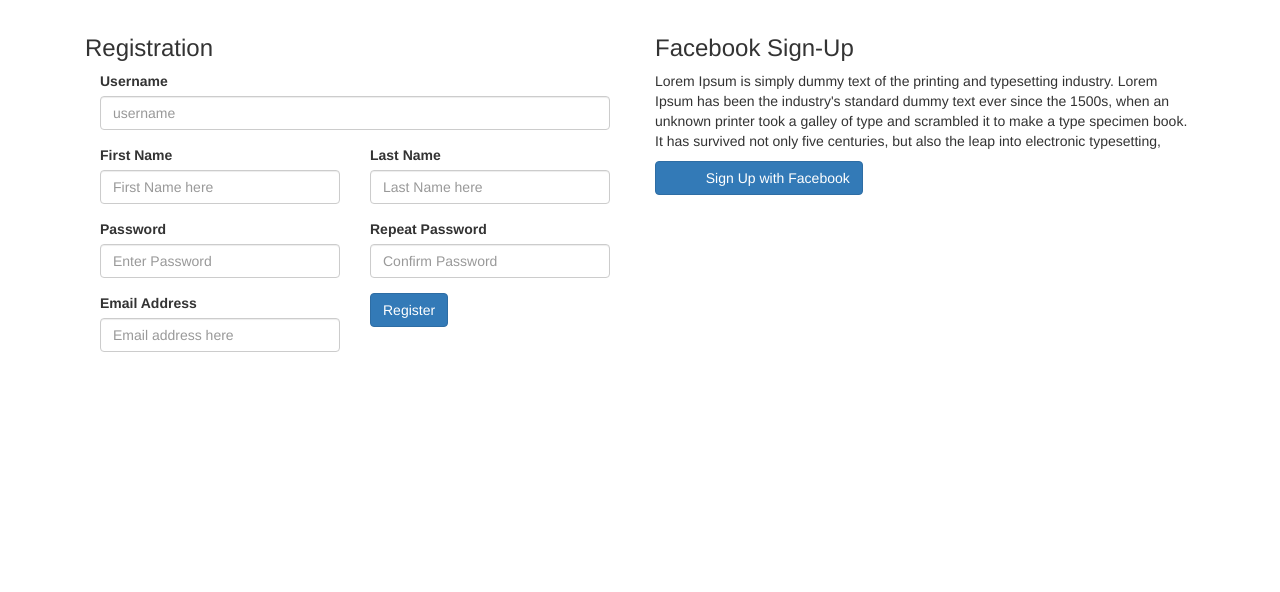
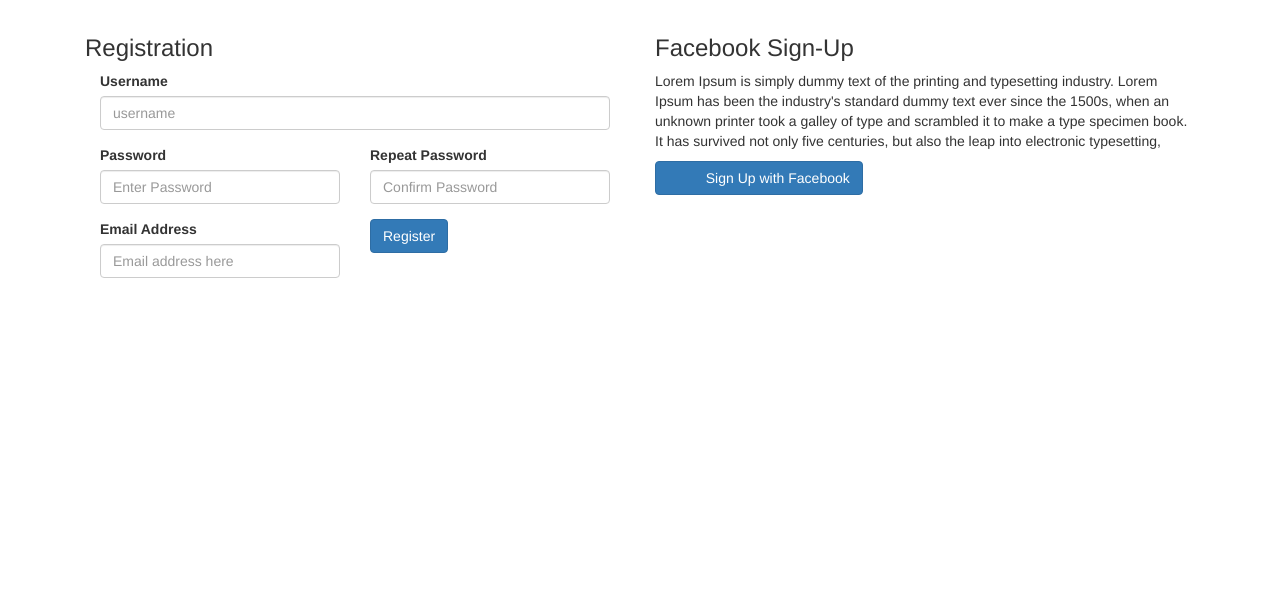
Before and after one commit to andela/troupon, a Django app: template troupon/account/templates/account/signup.html in a window 1280 px wide. Shown: the part 105-697 px from the top of the page. Run offline with Django 3.2, Linux system fonts and the light colour scheme; the template is opened without the code that fills it, so the values that code supplies are empty; some libraries are stand-ins or nearby versions.

Commit message:
[#102560626] removed first name and last name from signup form and in vews.py class

```diff
--- a/troupon/account/forms.py
+++ b/troupon/account/forms.py
@@ -4,11 +4,9 @@ from django.contrib.auth.forms import UserCreationForm
 
 class UserSignupForm(UserCreationForm):
     '''
-    Fields defined to override default field property.
+    Field defined to override default field property.
     '''
     email = forms.EmailField(required = True)
-    first_name = forms.CharField(required = True)
-    last_name = forms.CharField(required=True)
 
 
     class Meta:
@@ -16,7 +14,7 @@ class UserSignupForm(UserCreationForm):
         UserCreationform uses the django User object.
         '''
         model = User
-        fields = ('first_name','last_name','username','email','password1','password2')
+        fields = ('username','email','password1','password2')
 
 
 
--- a/troupon/account/templates/account/signup.html
+++ b/troupon/account/templates/account/signup.html
@@ -15,17 +15,6 @@
           <label>Username</label>
           <input type="text" name="username" class="form-control" id="" value="" placeholder="username">
         </div>
-
-        <div class="form-group col-lg-6">
-          <label>First Name</label>
-          <input type="text" name="first_name" class="form-control" id="" value="" placeholder="First Name here">
-        </div>
-
-        <div class="form-group col-lg-6">
-          <label>Last Name</label>
-          <input type="text" name="last_name" class="form-control" id="" value="" placeholder="Last Name here">
-        </div>
-
 
         <div class="form-group col-lg-6">
           <label>Password</label>
--- a/troupon/account/views.py
+++ b/troupon/account/views.py
@@ -103,8 +103,6 @@ class UserSignupRequest(View):
         '''
         form_data = {'username':request.POST.get('username',''),
                 'email':request.POST.get('email',''),
-                'first_name':request.POST.get('first_name',''),
-                'last_name':request.POST.get('last_name',''),
                 'password1':request.POST.get('password1',''),
                 'password2':request.POST.get('password2',''),
        'csrfmiddlewaretoken':request.POST.get('csrfmiddlewaretoken',''),
```
